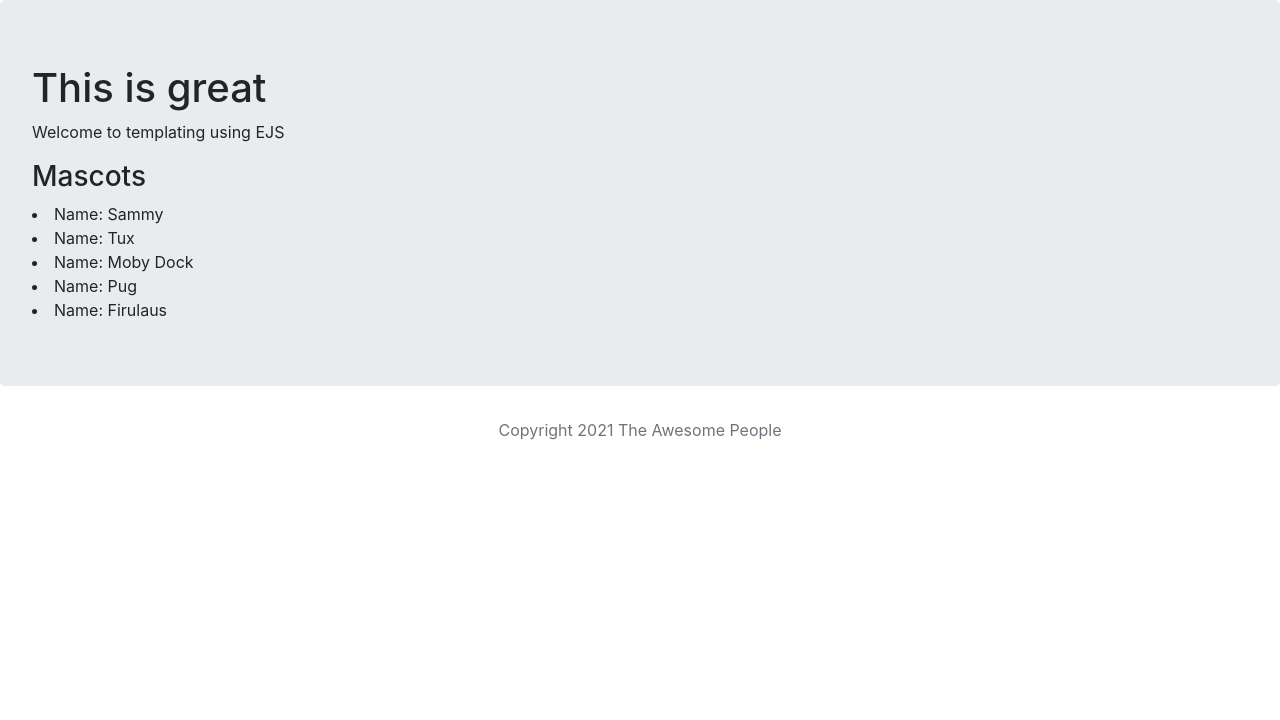
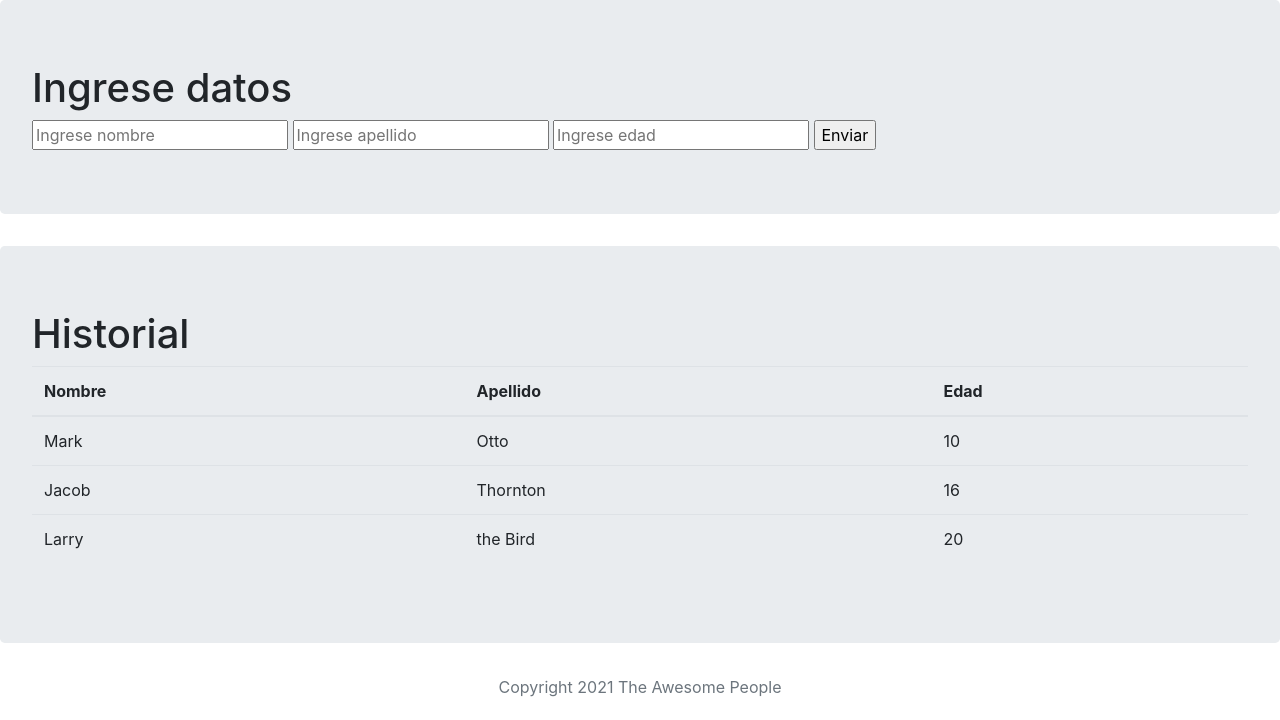
Before and after one commit to HernanGH/backend-32170, a Node server app: page / in a window 1280 px wide. Shown: the part 80-800 px from the top of the page. Run offline with Node 20, Linux system fonts and the light colour scheme.

Commit message:
Clase 10  - Formulario + historial

```diff
--- a/ejs_engine/server.js
+++ b/ejs_engine/server.js
@@ -1,11 +1,27 @@
 const express = require('express');
 const app = express();
 
+
+app.use(express.urlencoded({ extended: true }));
+app.use(express.json());
 // app.use('/static', express.static('public'));
 
 app.set('view engine', 'ejs');
 
 app.get('/', (req, res) => {
+    // const personList = personaContenedor.getAll();
+    const personList = [];
+  res.render('pages/index', { list: personList });
+});
+
+app.post('/personas', (req, res) => {
+  console.log(req.body);
+  // personaContenedor.save(req.body);
+
+  res.redirect('/'); // TODO enviar datos del historial
+});
+
+app.get('/mascots', (req, res) => {
   const mascots = [
     { name: 'Sammy' },
     { name: 'Tux' },
@@ -15,7 +31,7 @@ app.get('/', (req, res) => {
   ];
   const tagline = 'Mascots';
 
-  res.render('pages/index', {
+  res.render('pages/mascots', {
     mascots,
     tagline
   });
--- a/ejs_engine/views/pages/datos.ejs
+++ b/ejs_engine/views/pages/datos.ejs
@@ -1,7 +1,7 @@
 <!DOCTYPE html>
 <html lang="en">
   <head>
-    <%- include('../partials/head'); %>
+    <%- include('../partials/head', { value: 10 }); %>
   </head>
   <body>
     <header><%- include('../partials/header'); %></header>
--- a/ejs_engine/views/pages/index.ejs
+++ b/ejs_engine/views/pages/index.ejs
@@ -9,14 +9,42 @@
   </header>
   <main>
     <div class="jumbotron">
-      <h1>This is great</h1>
-      <p>Welcome to templating using EJS</p>
-      <h3><%= tagline %></h3>
-      <% mascots.forEach((mascotItem) => { %>
-        <li>
-          Name: <%= mascotItem.name %>
-        </li>
-      <% }) %>
+      <h1>Ingrese datos</h1>
+      <form action="/personas" method="post">
+        <input type="text" name="nombre" placeholder="Ingrese nombre" id="">
+        <input type="text" name="apellido" placeholder="Ingrese apellido" id="">
+        <input type="number" name="edad" placeholder="Ingrese edad" id="">
+        <input type="submit" value="Enviar">
+      </form>
+    </div>
+    <div class="jumbotron">
+      <h1>Historial</h1>
+      <table class="table">
+        <thead>
+          <tr>
+            <th scope="col">Nombre</th>
+            <th scope="col">Apellido</th>
+            <th scope="col">Edad</th>
+          </tr>
+        </thead>
+        <tbody>
+          <tr>
+            <td>Mark</td>
+            <td>Otto</td>
+            <td>10</td>
+          </tr>
+          <tr>
+            <td>Jacob</td>
+            <td>Thornton</td>
+            <td>16</td>
+          </tr>
+          <tr>
+            <td>Larry</td>
+            <td>the Bird</td>
+            <td>20</td>
+          </tr>
+        </tbody>
+      </table>
     </div>
   </main>
   <footer>
--- a/ejs_engine/views/partials/header.ejs
+++ b/ejs_engine/views/partials/header.ejs
@@ -5,7 +5,7 @@
       <a class="nav-link" href="/">Home</a>
     </li>
     <li class="nav-item">
-      <a class="nav-link" href="/about">About</a>
+      <a class="nav-link" href="/products">About</a>
     </li>
   </ul>
 </nav>
```
Also changed, not shown: ejs_engine/views/pages/mascots.ejs (added, +26 -0 lines), ejs_engine/views/partials/head.ejs (line endings or trailing spaces).
